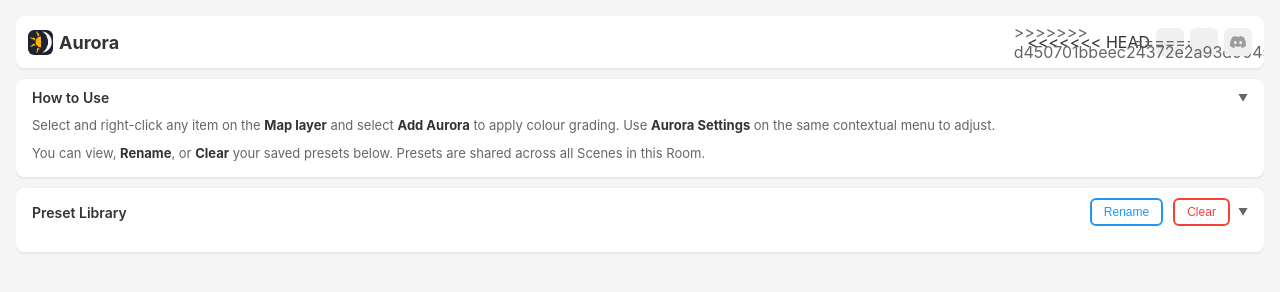
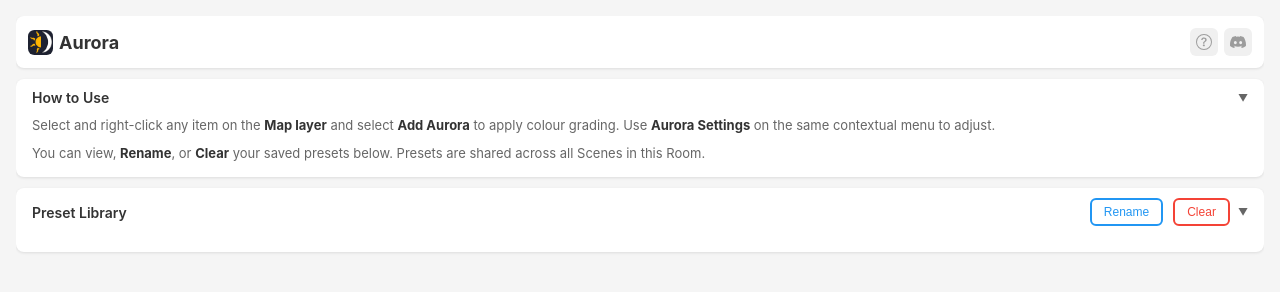
Before and after one commit to Several-Record7234/aurora, a website built with Vite: page index.html in a window 1280 px wide. Built offline with nearby package versions, Linux system fonts and the light colour scheme; what @owlbear-rodeo/sdk would draw is missing.

Commit message:
Resolved merge conflict in index.html

```diff
--- a/index.html
+++ b/index.html
@@ -505,11 +505,7 @@
     <div class="header-row">
       <span class="header-title"><span class="header-icon-bg"><img src="/icon.png" alt="" class="header-icon"></span>Aurora</span>
       <div class="header-links">
-<<<<<<< HEAD
         <a class="header-link" href="https://github.com/Several-Record7234/aurora#readme" target="_blank" rel="noopener noreferrer" title="Help">
-=======
-        <a class="header-link" href="https://github.com/Several-Record7234/aurora/blob/main/public/README.md" target="_blank" rel="noopener noreferrer" title="Help">
->>>>>>> d450701bbeec24372e2a93d90450e147a036e4d9
           <svg xmlns="http://www.w3.org/2000/svg" viewBox="0 0 16 16" aria-label="Help">
             <path d="M8 15A7 7 0 1 1 8 1a7 7 0 0 1 0 14m0 1A8 8 0 1 0 8 0a8 8 0 0 0 0 16"/>
             <path d="M5.255 5.786a.237.237 0 0 0 .241.247h.825c.138 0 .248-.113.266-.25.09-.656.54-1.134 1.342-1.134.686 0 1.314.343 1.314 1.168 0 .635-.374.927-.965 1.371-.673.489-1.206 1.06-1.168 1.987l.003.217a.25.25 0 0 0 .25.246h.811a.25.25 0 0 0 .25-.25v-.105c0-.718.273-.927 1.01-1.486.609-.463 1.244-.977 1.244-2.056 0-1.511-1.276-2.241-2.673-2.241-1.267 0-2.655.59-2.75 2.286m1.557 5.763c0 .533.425.927 1.01.927.609 0 1.028-.394 1.028-.927 0-.552-.42-.94-1.029-.94-.584 0-1.009.388-1.009.94"/>
```
